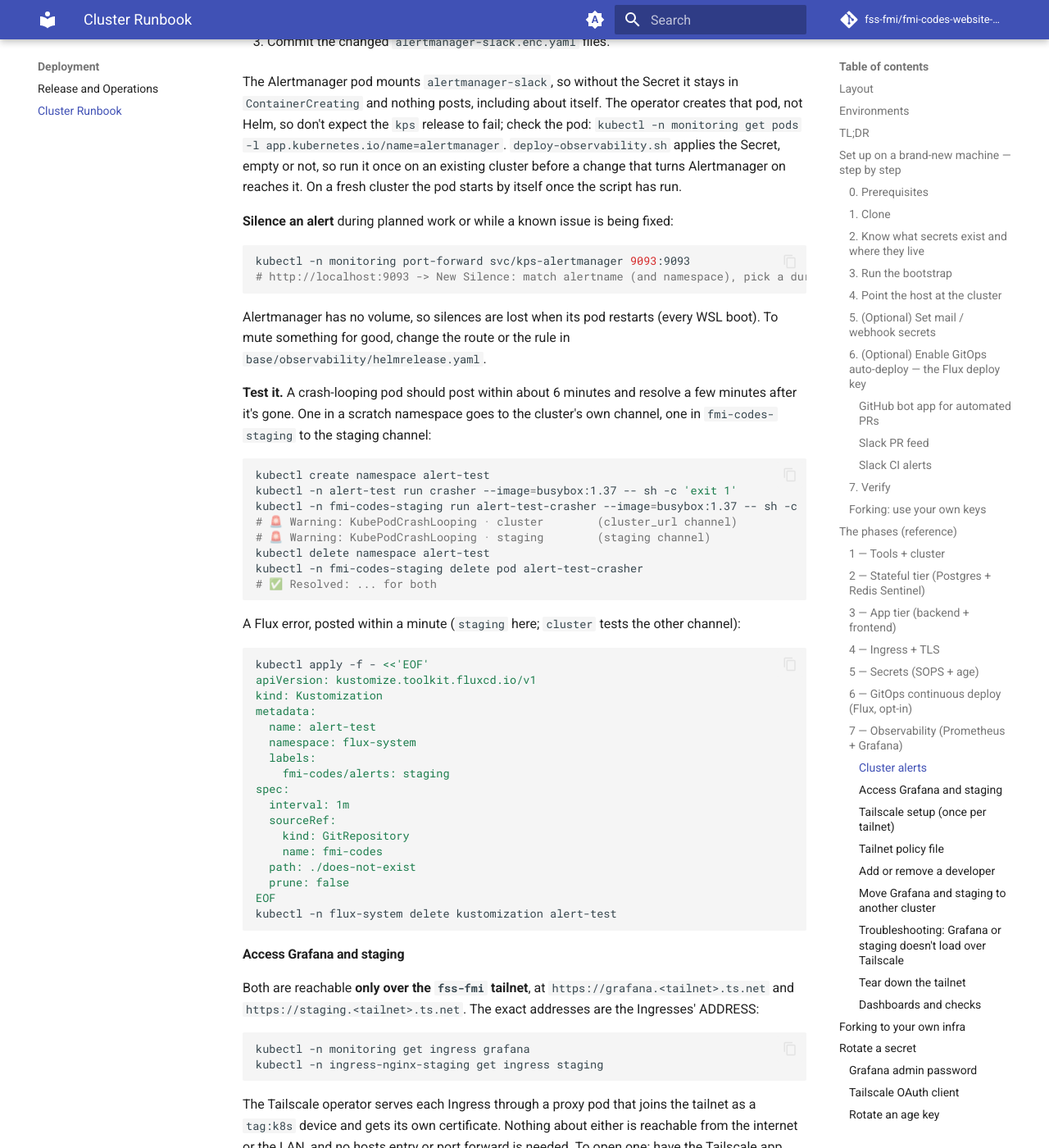
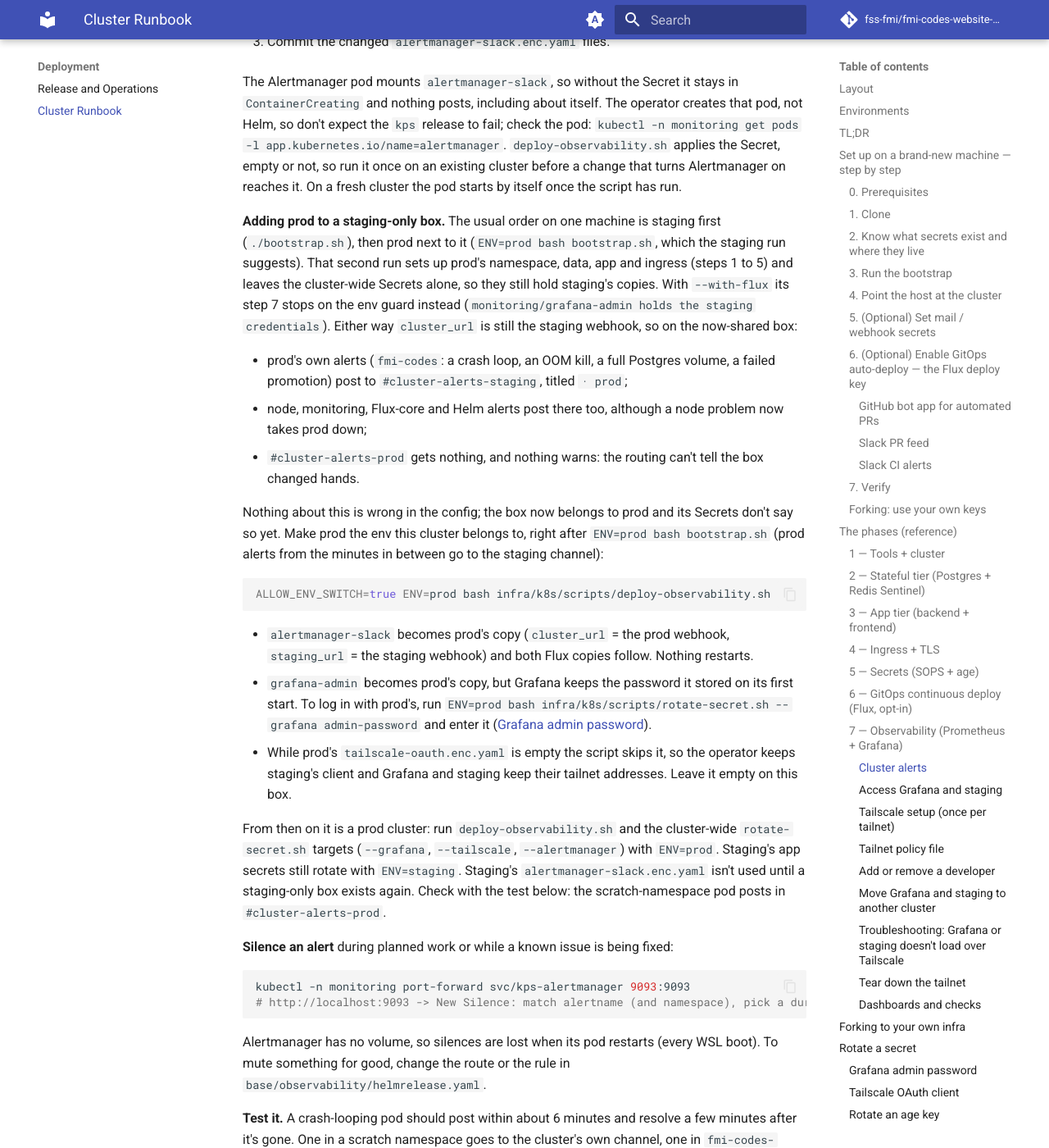
Before and after one commit to fss-fmi/fmi-codes-website-2026, an MkDocs documentation site: the page built from docs/runbook.md, in a window 1280 px wide and 1400 px high, scrolled down 21451 px. Shown: the whole window at 82% size. Built offline with MkDocs 1.6.1 and Material for MkDocs 9.7.7, drawn with Linux system fonts in a browser that asks for light colours; comment, search, counter and statistics services are not loaded; some of the changed text lies outside the part shown.

Commit message:
infra: set staging's cluster-alerts webhooks; document adding prod
Staging's alertmanager-slack.enc.yaml now holds the staging webhook in
both keys, set with rotate-secret.sh and already applied on the
staging cluster.

The runbook gains "Adding prod to a staging-only box": a prod bootstrap
next to staging leaves the cluster-wide Secrets on staging's copies, so
cluster_url still points at the staging channel and prod's alerts post
there. ALLOW_ENV_SWITCH=true ENV=prod deploy-observability.sh switches
them, with the Grafana password and Tailscale caveats. Tested on
staging, then switched back.

Co-Authored-By: Claude Opus 5.5 <noreply@anthropic.com>

````diff
--- a/docs/runbook.md
+++ b/docs/runbook.md
@@ -725,7 +725,8 @@ encrypted copy (`grafana-secret.enc.yaml`, `alertmanager-slack.enc.yaml`,
 `tailscale-oauth.enc.yaml`) under its age key. Pick
 the env the cluster belongs to: `prod` on the server, `staging` on a staging-only dev box. The
 script labels each Secret with that env and refuses to overwrite it with the other env's copy
-later (`ALLOW_ENV_SWITCH=true` switches on purpose). While `tailscale-oauth.enc.yaml` still
+later (`ALLOW_ENV_SWITCH=true` switches on purpose, as when a staging-only box gets prod too:
+[Adding prod to a staging-only box](#cluster-alerts)). While `tailscale-oauth.enc.yaml` still
 holds empty values the script skips it with a warning and the operator sits idle; fill it in
 once the tailnet exists ([Tailscale setup](#tailscale-setup-once-per-tailnet), step 6). An
 empty `alertmanager-slack.enc.yaml` is still applied, because the Alertmanager pod mounts it
@@ -876,6 +877,44 @@ not Helm, so don't expect the `kps` release to fail; check the pod:
 applies the Secret, empty or not, so run it once on an existing cluster before a change that
 turns Alertmanager on reaches it. On a fresh cluster the pod starts by itself once the script
 has run.
+
+**Adding prod to a staging-only box.** The usual order on one machine is staging first
+(`./bootstrap.sh`), then prod next to it (`ENV=prod bash bootstrap.sh`, which the staging run
+suggests). That second run sets up prod's namespace, data, app and ingress (steps 1 to 5) and
+leaves the cluster-wide Secrets alone, so they still hold staging's copies. With `--with-flux`
+its step 7 stops on the env guard instead (`monitoring/grafana-admin holds the staging
+credentials`). Either way `cluster_url` is still the staging webhook, so on the now-shared box:
+
+- prod's own alerts (`fmi-codes`: a crash loop, an OOM kill, a full Postgres volume, a failed
+  promotion) post to `#cluster-alerts-staging`, titled `· prod`;
+- node, monitoring, Flux-core and Helm alerts post there too, although a node problem now
+  takes prod down;
+- `#cluster-alerts-prod` gets nothing, and nothing warns: the routing can't tell the box
+  changed hands.
+
+Nothing about this is wrong in the config; the box now belongs to prod and its Secrets don't
+say so yet. Make prod the env this cluster belongs to, right after `ENV=prod bash bootstrap.sh`
+(prod alerts from the minutes in between go to the staging channel):
+
+```bash
+ALLOW_ENV_SWITCH=true ENV=prod bash infra/k8s/scripts/deploy-observability.sh
+```
+
+- `alertmanager-slack` becomes prod's copy (`cluster_url` = the prod webhook, `staging_url` =
+  the staging webhook) and both Flux copies follow. Nothing restarts.
+- `grafana-admin` becomes prod's copy, but Grafana keeps the password it stored on its first
+  start. To log in with prod's, run
+  `ENV=prod bash infra/k8s/scripts/rotate-secret.sh --grafana admin-password` and enter it
+  ([Grafana admin password](#grafana-admin-password)).
+- While prod's `tailscale-oauth.enc.yaml` is empty the script skips it, so the operator keeps
+  staging's client and Grafana and staging keep their tailnet addresses. Leave it empty on this
+  box.
+
+From then on it is a prod cluster: run `deploy-observability.sh` and the cluster-wide
+`rotate-secret.sh` targets (`--grafana`, `--tailscale`, `--alertmanager`) with `ENV=prod`.
+Staging's app secrets still rotate with `ENV=staging`. Staging's `alertmanager-slack.enc.yaml`
+isn't used until a staging-only box exists again. Check with the test below: the scratch-namespace pod posts in
+`#cluster-alerts-prod`.
 
 **Silence an alert** during planned work or while a known issue is being fixed:
 
````
Also changed, not shown: 1 other file.
